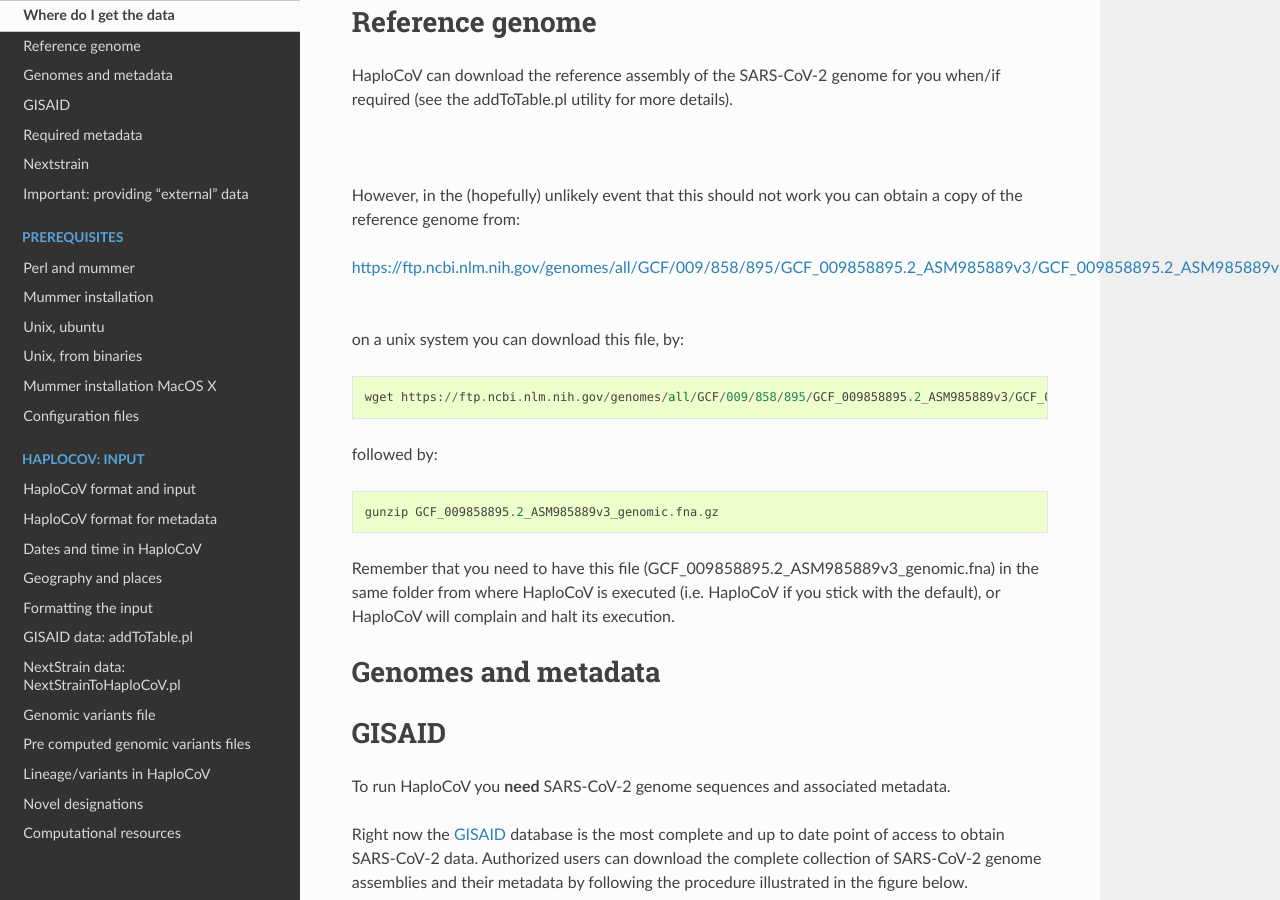
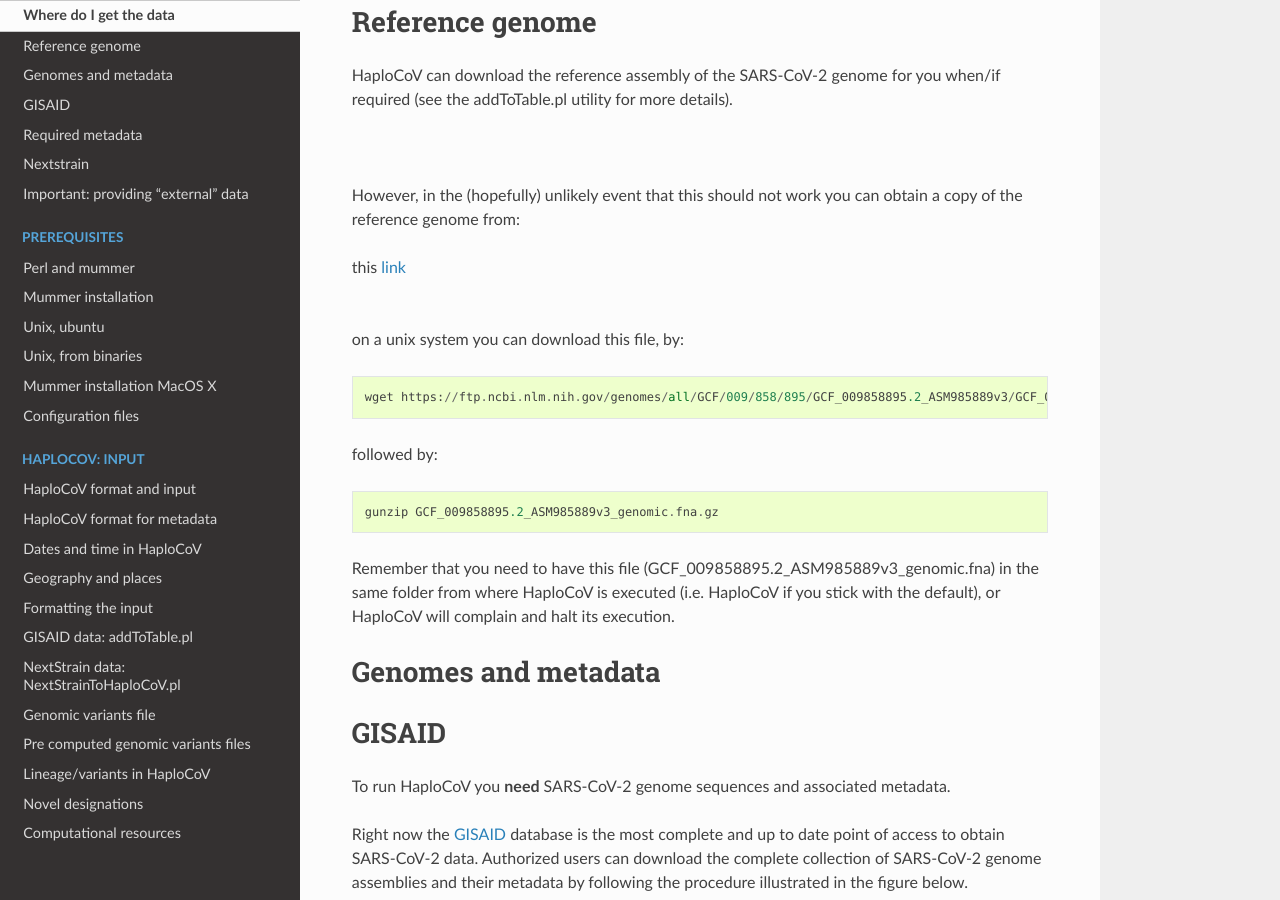
Before and after one commit to matteo14c/HaploCoV, a Sphinx documentation site: the page built from docs/source/data.rst, in a window 1280 px wide and 900 px high, scrolled down 301 px. Built offline with Sphinx 7.4.7 and the Read the Docs theme 2.0.0, drawn with Linux system fonts in a browser that asks for light colours.

Commit message:
Update data.rst

```diff
--- a/docs/source/data.rst
+++ b/docs/source/data.rst
@@ -15,7 +15,7 @@
 
 However, in the (hopefully) unlikely event that this should not work you can obtain a copy of the reference genome from:
 
-| https://ftp.ncbi.nlm.nih.gov/genomes/all/GCF/009/858/895/GCF_009858895.2_ASM985889v3/GCF_009858895.2_ASM985889v3_genomic.fna.gz
+| this `link  <https://ftp.ncbi.nlm.nih.gov/genomes/all/GCF/009/858/895/GCF_009858895.2_ASM985889v3/GCF_009858895.2_ASM985889v3_genomic.fna.gz>`_
 |
 
 on a unix system you can download this file, by:
```
